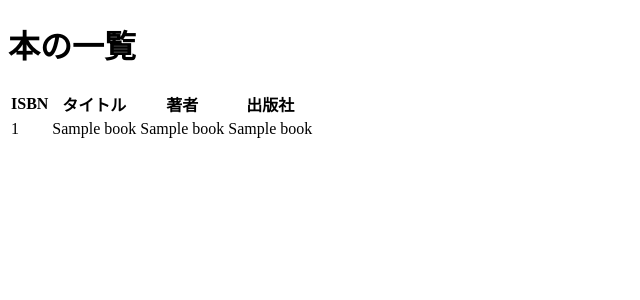
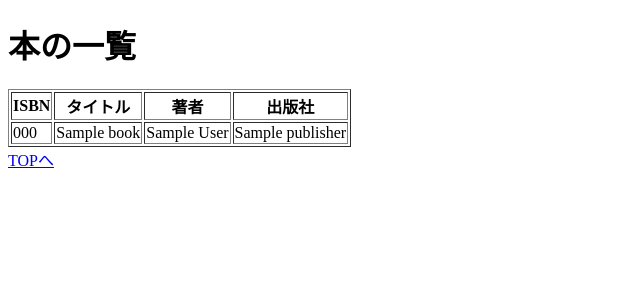
Before and after one commit to IshiYoshi765/Python_Book, a Flask app: page /book_list in a window 1280 px wide. Shown: the top 300 px of the page, without its empty margins (0-640 px from the left). Run offline with Flask 3, Linux system fonts and the light colour scheme; a database or web service that is not in the repository returns one stand-in record (values such as "Sample title"); some libraries are stand-ins or nearby versions.

Commit message:
削除一部修正

```diff
--- a/db.py
+++ b/db.py
@@ -99,15 +99,11 @@ def insert_book(isbn, title, author, publisher):
 
 
 def delete_book(id):
+    connection = get_connection()
+    cursor = connection.cursor()
     sql = "delete from books where id=%s"
 
-    connection = get_connection()
-    cursor = connection.cursor()
-
-    cursor.execute(
-        sql,
-        (id),
-    )
+    cursor.execute(sql, (id,))
     connection.commit()
 
     cursor.close()
@@ -136,7 +132,7 @@ def list_book():
     connection = get_connection()
     cursor = connection.cursor()
 
-    sql = "SELECT * FROM books"
+    sql = "SELECT ISBN,title,author,publisher FROM books"
 
     cursor.execute(sql)
 
--- a/templates/book_list.html
+++ b/templates/book_list.html
@@ -7,7 +7,7 @@
   </head>
   <body>
     <h1>本の一覧</h1>
-    <table class="table table-striped">
+    <table border>
       <thead>
         <tr>
           <th>ISBN</th>
@@ -27,5 +27,6 @@
         {% endfor %}
       </tbody>
     </table>
+    <a href="{{url_for('mypage')}}">TOPへ</a>
   </body>
 </html>
--- a/templates/book_search.html
+++ b/templates/book_search.html
@@ -7,7 +7,7 @@
   </head>
   <body>
     <h1>検索された本の一覧</h1>
-    <table class="table table-striped">
+    <table border>
       <thead>
         <tr>
           <th>ISBN</th>
@@ -27,5 +27,6 @@
         {% endfor %}
       </tbody>
     </table>
+    <a href="{{url_for('mypage')}}">TOPへ</a>
   </body>
 </html>
```
